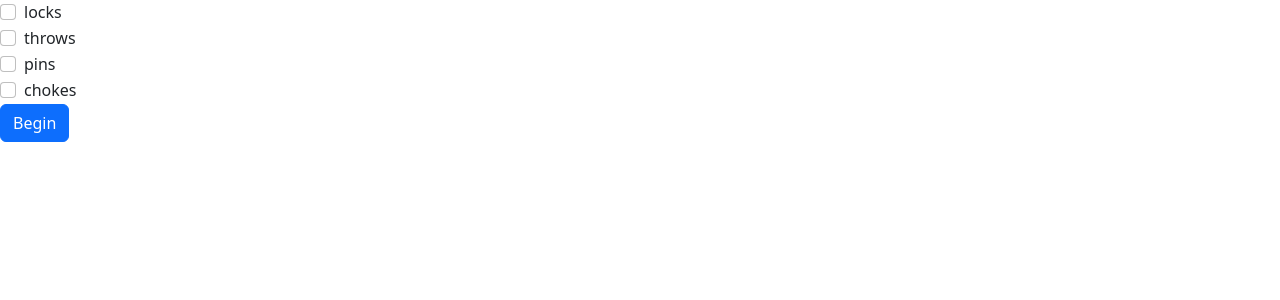
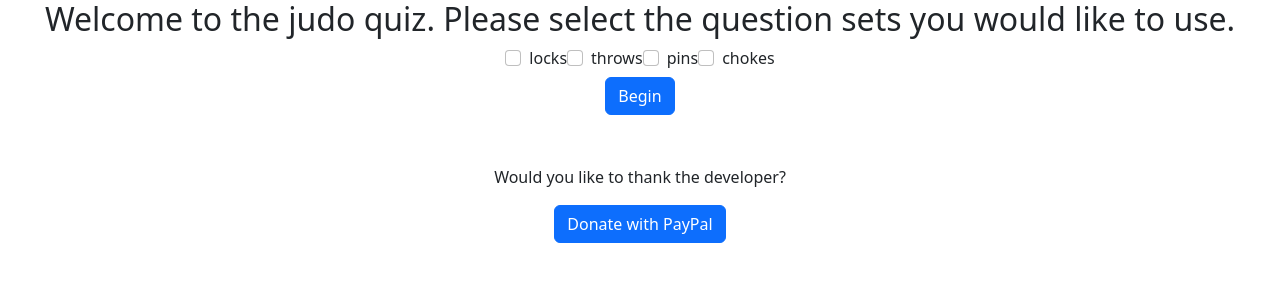
Before and after one commit to amazingBarry/flashcards, a React (Create React App) app: page / in a window 1280 px wide. Shown: the top 300 px of the page. Built offline with nearby package versions, Linux system fonts and the light colour scheme.

Commit message:
Add donate link

```diff
--- a/src/App.js
+++ b/src/App.js
@@ -1,16 +1,13 @@
 import Quiz from './Components/Quiz';
 import { questions } from './questions'
 import Form from 'react-bootstrap/Form'
+import { Col } from 'react-bootstrap'
 import Button from 'react-bootstrap/Button'
 import React, {useState} from 'react'
+import './styles.css'
+
 
 function App() {
-  // const [settings, setSettings] = useState(localStorage.getItem('settings'))
-
-  // const saveSettings = (newSettings) => {
-  //   localStorage.setItem('settings',newSettings)
-  //   setSettings(newSettings)
-  // }
   const [questionArray, setQuestionArray] = useState([])
   const [checkedBoxes, setCheckedBoxes] = useState([])
 
@@ -35,7 +32,13 @@ function App() {
 
   return (
     <div>
-      {questionArray.length === 0 ? <>
+        {questionArray.length === 0 ?
+        <div className='startup justify-content-center'>
+          <h2>
+            Welcome to the judo quiz.
+            Please select the question sets you would like to use.
+          </h2>
+          <div className='startForm d-flex justify-content-center'>
             {Object.keys(questions).map((set, index) => (
                 <Form.Check
                   label={set}
@@ -45,14 +48,20 @@ function App() {
                   key={index}
                 />
             ))}
+            </div>
             <Button onClick={startQuiz}>
               Begin
             </Button>
-        </> : <Quiz questions={questionArray} />}
+
+          <div className='thank'>
+            <p>Would you like to thank the developer?</p>
+            <Button href='https://www.paypal.com/donate/?hosted_button_id=LXT575AVZGSBY' target='_blank'>Donate with PayPal</Button>
+          </div>
+        </div>
+        : <Quiz questions={questionArray} />}
     </div>
   )
 
 }
 
-
 export default App;
--- a/src/Components/AnswerModal.js
+++ b/src/Components/AnswerModal.js
@@ -12,7 +12,7 @@ const AnswerModal = ({answer, correctAnswer, handleClose}) => {
                 href={`https://www.youtube.com/results?search_query=${correctAnswer.question}`}>
                     {correctAnswer.question}
                 </a>
-                is {correctAnswer.answer}
+                &nbsp;is {correctAnswer.answer}
             </Modal.Body>
         <Modal.Footer>
             <Button onClick={handleClose}>OK</Button>
--- a/src/styles.css
+++ b/src/styles.css
@@ -34,3 +34,15 @@
 .score {
     position: absolute;
 }
+
+.startup {
+    text-align: center;
+}
+
+.startForm {
+    margin: 5px;
+}
+
+.thank {
+    padding-top: 50px;
+}
```
Also changed, not shown: public/index.html (+2 -1 lines), 2 other files (tests, documents, lock files or other folders). Lines whose indentation alone changed are shown as unchanged.
